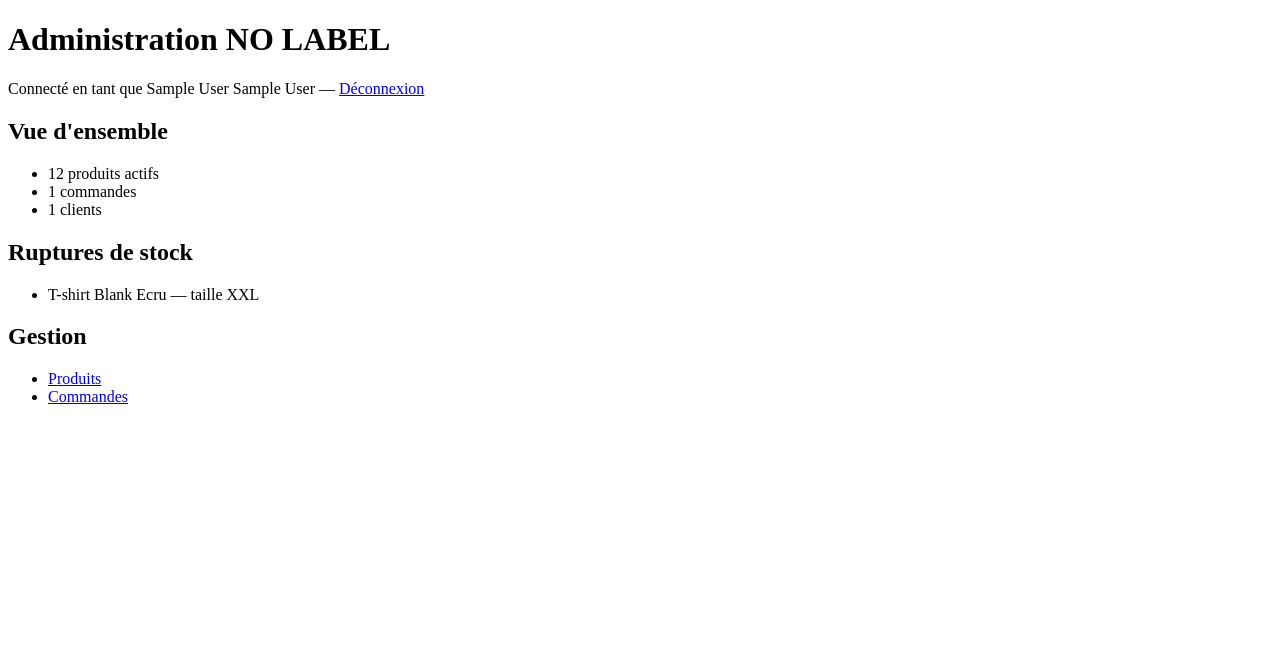
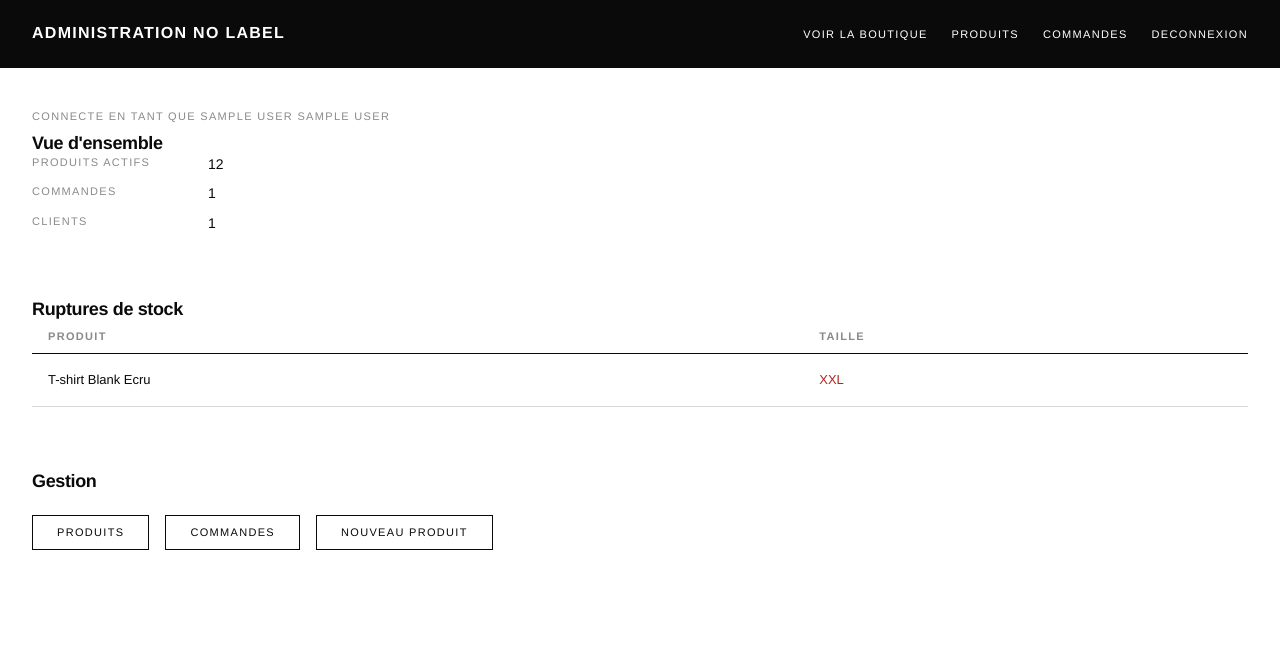
Before and after one commit to ardondinaj/no-label, a PHP site: page /admin/index.php in a window 1280 px wide. Shown: the top 645 px of the page. Run offline with PHP 8.4, Linux system fonts and the light colour scheme; the visitor is signed in with stand-in values (Sample User, id 1); data comes from the database, SQL or seed files in the repository; tables that the repository leaves empty hold one stand-in row (values such as "Sample post"); some libraries are stand-ins or nearby versions.

Commit message:
Correction du style sur les pages admin et la page de connexion

```diff
--- a/admin/commande-detail.php
+++ b/admin/commande-detail.php
@@ -138,6 +138,8 @@ $flash = lireFlash();
     <meta charset="UTF-8">
     <meta name="viewport" content="width=device-width, initial-scale=1.0">
     <title>Commande <?= e($commande['numero']) ?> — Administration</title>
+    <link rel="stylesheet" href="<?= BASE_URL ?>/assets/css/style.css">
+
 </head>
 <body>
 
--- a/admin/commandes.php
+++ b/admin/commandes.php
@@ -56,6 +56,8 @@ $flash = lireFlash();
     <meta charset="UTF-8">
     <meta name="viewport" content="width=device-width, initial-scale=1.0">
     <title>Commandes — Administration NO LABEL</title>
+    <link rel="stylesheet" href="<?= BASE_URL ?>/assets/css/style.css">
+
 </head>
 <body>
 
--- a/admin/index.php
+++ b/admin/index.php
@@ -25,42 +25,72 @@ $flash = lireFlash();
     <meta charset="UTF-8">
     <meta name="viewport" content="width=device-width, initial-scale=1.0">
     <title>Administration — NO LABEL</title>
+    <link rel="stylesheet" href="<?= BASE_URL ?>/assets/css/style.css">
 </head>
 <body>
+
+<header class="admin-header">
     <h1>Administration NO LABEL</h1>
+    <nav>
+        <a href="<?= BASE_URL ?>/index.php">Voir la boutique</a>
+        <a href="<?= BASE_URL ?>/admin/produits.php">Produits</a>
+        <a href="<?= BASE_URL ?>/admin/commandes.php">Commandes</a>
+        <a href="<?= BASE_URL ?>/logout.php">Deconnexion</a>
+    </nav>
+</header>
 
-    <p>
-        Connecté en tant que <?= e($_SESSION['utilisateur_prenom']) ?>
+<main>
+
+    <?php foreach ($flash as $message): ?>
+        <p class="message message--<?= e($message['type']) ?>"><?= e($message['texte']) ?></p>
+    <?php endforeach; ?>
+
+    <p class="aide">
+        Connecte en tant que <?= e($_SESSION['utilisateur_prenom']) ?>
         <?= e($_SESSION['utilisateur_nom']) ?>
-        — <a href="<?= BASE_URL ?>/logout.php">Déconnexion</a>
     </p>
 
-    <?php foreach ($flash as $message): ?>
-        <p><strong><?= e($message['texte']) ?></strong></p>
-    <?php endforeach; ?>
+    <section class="apercu">
+        <h2>Vue d'ensemble</h2>
+        <dl>
+            <dt>Produits actifs</dt><dd><?= (int) $nbProduits ?></dd>
+            <dt>Commandes</dt><dd><?= (int) $nbCommandes ?></dd>
+            <dt>Clients</dt><dd><?= (int) $nbClients ?></dd>
+        </dl>
+    </section>
 
-    <h2>Vue d'ensemble</h2>
-    <ul>
-        <li><?= (int) $nbProduits ?> produits actifs</li>
-        <li><?= (int) $nbCommandes ?> commandes</li>
-        <li><?= (int) $nbClients ?> clients</li>
-    </ul>
+    <section class="ruptures">
+        <h2>Ruptures de stock</h2>
 
-    <h2>Ruptures de stock</h2>
-    <?php if ($rupture): ?>
-        <ul>
-        <?php foreach ($rupture as $r): ?>
-            <li><?= e($r['nom']) ?> — taille <?= e($r['code']) ?></li>
-        <?php endforeach; ?>
-        </ul>
-    <?php else: ?>
-        <p>Aucune rupture.</p>
-    <?php endif; ?>
+        <?php if ($rupture): ?>
+            <table class="tableau">
+                <thead>
+                    <tr><th>Produit</th><th>Taille</th></tr>
+                </thead>
+                <tbody>
+                <?php foreach ($rupture as $r): ?>
+                    <tr>
+                        <td><?= e($r['nom']) ?></td>
+                        <td class="stock--vide"><?= e($r['code']) ?></td>
+                    </tr>
+                <?php endforeach; ?>
+                </tbody>
+            </table>
+        <?php else: ?>
+            <p>Aucune rupture.</p>
+        <?php endif; ?>
+    </section>
 
-    <h2>Gestion</h2>
-    <ul>
-        <li><a href="<?= BASE_URL ?>/admin/produits.php">Produits</a></li>
-        <li><a href="<?= BASE_URL ?>/admin/commandes.php">Commandes</a></li>
-    </ul>
+    <section class="gestion">
+        <h2>Gestion</h2>
+        <p class="actions">
+            <a href="<?= BASE_URL ?>/admin/produits.php" class="bouton">Produits</a>
+            <a href="<?= BASE_URL ?>/admin/commandes.php" class="bouton">Commandes</a>
+            <a href="<?= BASE_URL ?>/admin/produit-nouveau.php" class="bouton">Nouveau produit</a>
+        </p>
+    </section>
+
+</main>
+
 </body>
 </html>
--- a/admin/produit-detail.php
+++ b/admin/produit-detail.php
@@ -67,6 +67,8 @@ $flash = lireFlash();
     <meta charset="UTF-8">
     <meta name="viewport" content="width=device-width, initial-scale=1.0">
     <title><?= e($produit['nom']) ?> — Administration NO LABEL</title>
+    <link rel="stylesheet" href="<?= BASE_URL ?>/assets/css/style.css">
+
 </head>
 <body>
 
--- a/admin/produit-modifier.php
+++ b/admin/produit-modifier.php
@@ -224,6 +224,8 @@ if ($_SERVER['REQUEST_METHOD'] === 'POST') {
     <meta charset="UTF-8">
     <meta name="viewport" content="width=device-width, initial-scale=1.0">
     <title>Modifier <?= e($produit['nom']) ?> — Administration NO LABEL</title>
+    <link rel="stylesheet" href="<?= BASE_URL ?>/assets/css/style.css">
+
 </head>
 <body>
 
--- a/admin/produit-nouveau.php
+++ b/admin/produit-nouveau.php
@@ -155,6 +155,8 @@ if ($_SERVER['REQUEST_METHOD'] === 'POST') {
     <meta charset="UTF-8">
     <meta name="viewport" content="width=device-width, initial-scale=1.0">
     <title>Nouveau produit — NO LABEL</title>
+    <link rel="stylesheet" href="<?= BASE_URL ?>/assets/css/style.css">
+
 </head>
 <body>
 
--- a/admin/produit-supprimer.php
+++ b/admin/produit-supprimer.php
@@ -124,6 +124,8 @@ if ($_SERVER['REQUEST_METHOD'] === 'POST') {
     <meta charset="UTF-8">
     <meta name="viewport" content="width=device-width, initial-scale=1.0">
     <title>Retirer un produit — Administration NO LABEL</title>
+    <link rel="stylesheet" href="<?= BASE_URL ?>/assets/css/style.css">
+
 </head>
 <body>
 
--- a/admin/produits.php
+++ b/admin/produits.php
@@ -52,6 +52,8 @@ $flash = lireFlash();
     <meta charset="UTF-8">
     <meta name="viewport" content="width=device-width, initial-scale=1.0">
     <title>Produits — Administration NO LABEL</title>
+    <link rel="stylesheet" href="<?= BASE_URL ?>/assets/css/style.css">
+
 </head>
 <body>
 
```
Also changed, not shown: login.php (+21 -19 lines).
